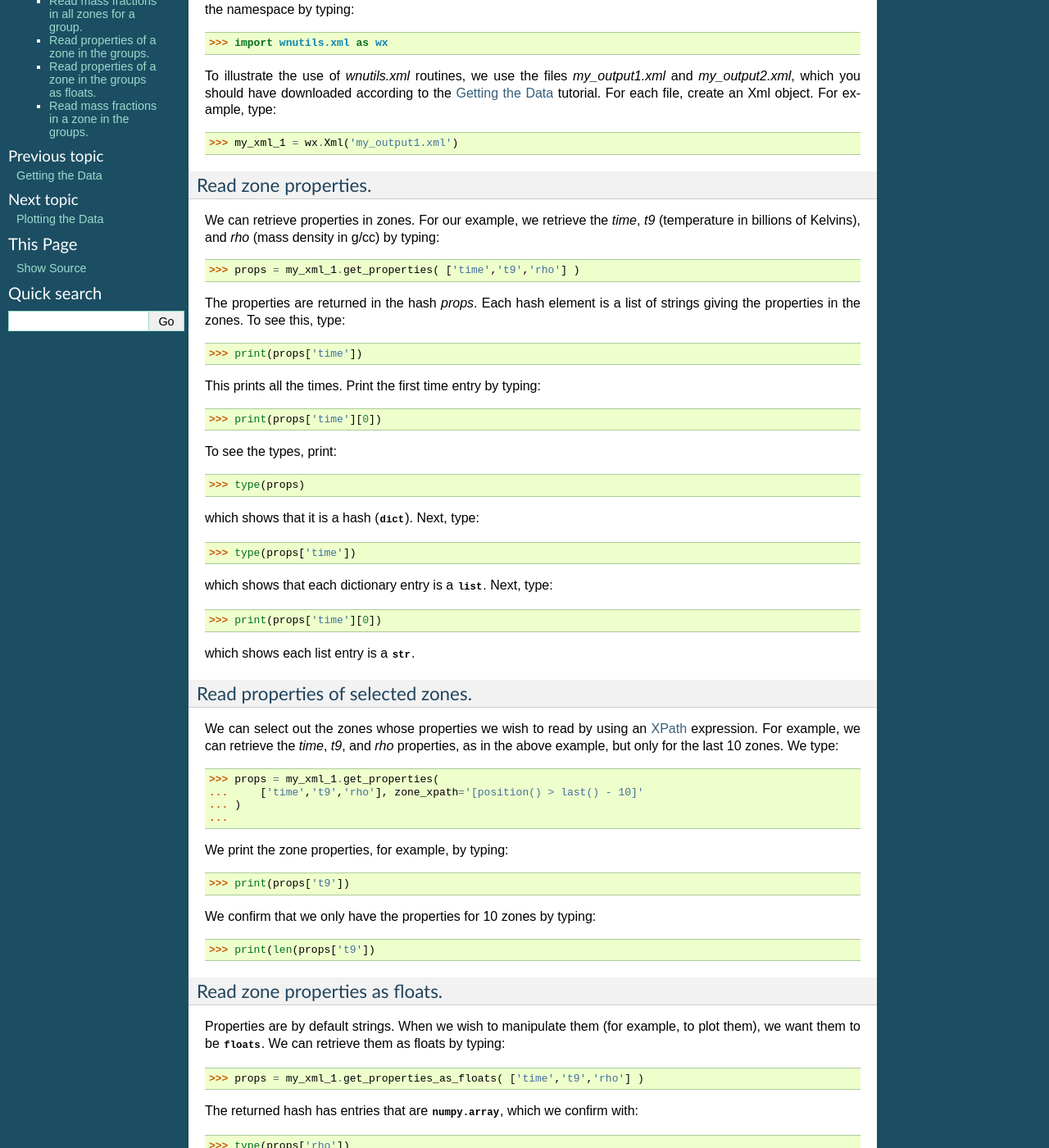
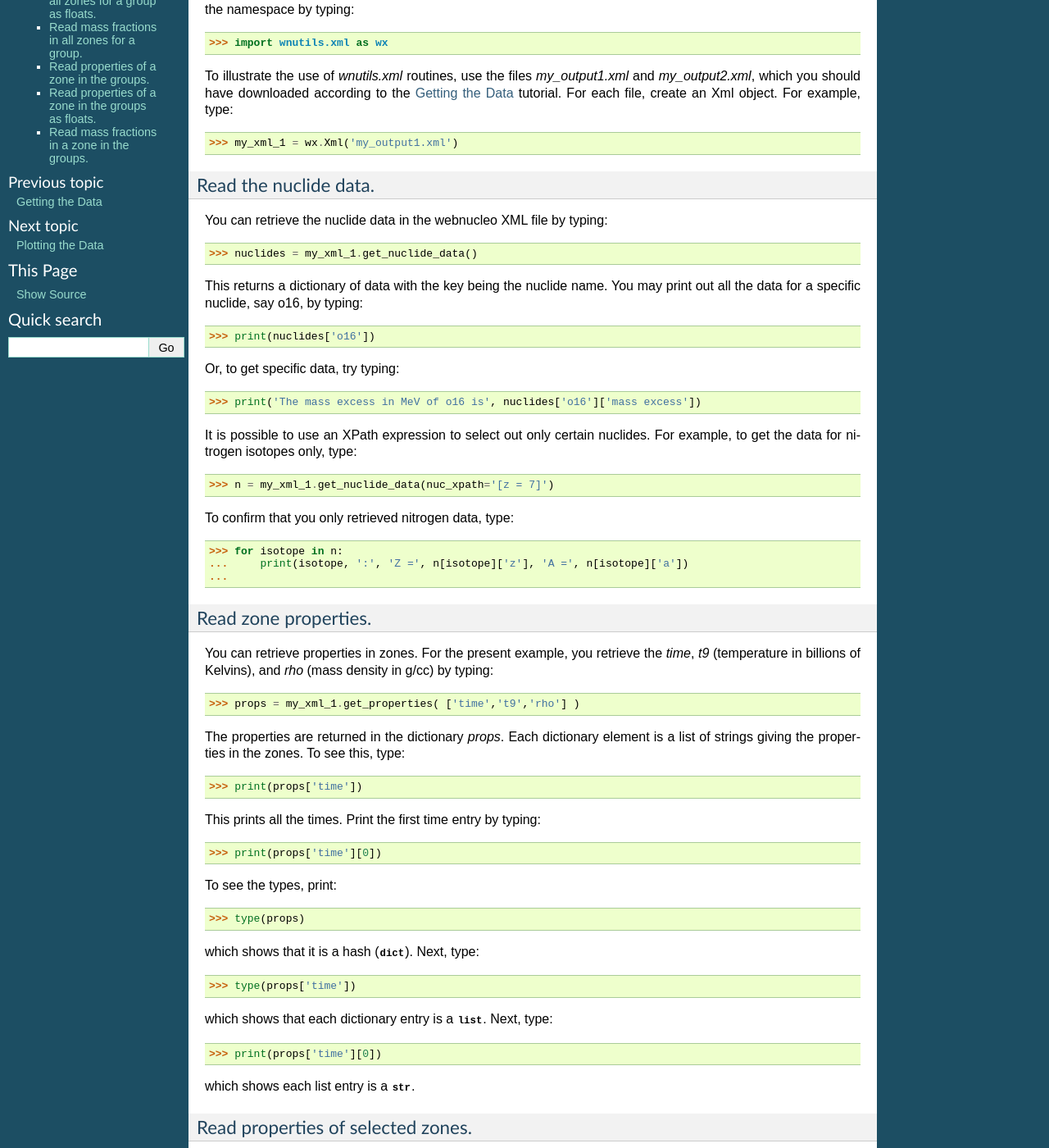
Before and after one commit to mbradle/wnutils, a Sphinx documentation site: the page built from doc/source/read_tutorial.rst, in a window 1280 px wide and 1400 px high, scrolled down 513 px. Shown: the whole window at 82% size. Built offline with Sphinx 7.4.7, drawn with Linux system fonts in a browser that asks for light colours; some of the changed text lies outside the part shown.

Commit message:
Add nuclide data retriever.  Use XPath.

```diff
--- a/doc/source/read_tutorial.rst
+++ b/doc/source/read_tutorial.rst
@@ -34,7 +34,7 @@
 
     >>> import wnutils.xml as wx
 
-To illustrate the use of `wnutils.xml` routines, we use the files
+To illustrate the use of `wnutils.xml` routines, use the files
 `my_output1.xml` and `my_output2.xml`,
 which you should have downloaded according to the
 :ref:`data` tutorial.  For each file, create an Xml object.  For example,
@@ -42,17 +42,45 @@
 
     >>> my_xml_1 = wx.Xml('my_output1.xml')
 
+Read the nuclide data.
+......................
+
+You can retrieve the nuclide data in the webnucleo XML file by typing::
+
+    >>> nuclides = my_xml_1.get_nuclide_data()
+
+This returns a dictionary of data with the key being the nuclide name.
+You may print out all the data for a specific nuclide, say o16, by typing::
+
+    >>> print(nuclides['o16'])
+
+Or, to get specific data, try typing::
+
+    >>> print('The mass excess in MeV of o16 is', nuclides['o16']['mass excess'])
+
+It is possible to use an XPath expression to select out only certain
+nuclides.  For example, to get the data for nitrogen isotopes only, type::
+
+    >>> n = my_xml_1.get_nuclide_data(nuc_xpath='[z = 7]')
+
+To confirm that you only retrieved nitrogen data, type::
+
+    >>> for isotope in n:
+    ...     print(isotope, ':', 'Z =', n[isotope]['z'], 'A =', n[isotope]['a'])
+    ...
+
 Read zone properties.
 .....................
 
-We can retrieve properties in zones.  For our example, we retrieve the
-`time`, `t9` (temperature in billions of Kelvins), and `rho` (mass density
-in g/cc) by typing::
+You can retrieve properties in zones.  For the present example,
+you retrieve the `time`, `t9` (temperature in billions of Kelvins),
+and `rho` (mass density in g/cc) by typing::
 
     >>> props = my_xml_1.get_properties( ['time','t9','rho'] )
 
-The properties are returned in the hash `props`.  Each hash element is
-a list of strings giving the properties in the zones.  To see this, type::
+The properties are returned in the dictionary `props`.  Each dictionary
+element is a list of strings giving the properties in the zones.
+To see this, type::
 
     >>> print(props['time'])
 
@@ -77,43 +105,43 @@
 Read properties of selected zones.
 ..................................
 
-We can select out the zones whose properties we wish to read by using
+You can select out the zones whose properties you wish to read by using
 an `XPath <https://www.w3.org/TR/1999/REC-xpath-19991116/>`_ expression.
-For example, we can retrieve the `time`, `t9`, and `rho` properties, as
-in the above example, but only for the last 10 zones.  We type::
+For example, you can retrieve the `time`, `t9`, and `rho` properties, as
+in the above example, but only for the last 10 zones.  Type::
 
     >>> props = my_xml_1.get_properties(
     ...     ['time','t9','rho'], zone_xpath='[position() > last() - 10]'
     ... )
     ...
 
-We print the zone properties, for example, by typing::
+You can print the zone properties, for example, by typing::
 
     >>> print(props['t9'])
 
-We confirm that we only have the properties for 10 zones by typing::
+Confirm that there are only the properties for 10 zones by typing::
 
     >>> print(len(props['t9'])
 
 Read zone properties as floats.
 ...............................
 
-Properties are by default strings.  When we wish to manipulate them
-(for example, to plot them), we want
-them to be :obj:`floats`.  We can retrieve them as floats by typing::
+Properties are by default strings.  When you wish to manipulate them
+(for example, to plot them), you want
+them to be :obj:`floats`.  You can retrieve them as floats by typing::
 
     >>> props = my_xml_1.get_properties_as_floats( ['time','t9','rho'] )
 
-The returned hash has entries that are :obj:`numpy.array`, which we confirm
+The returned hash has entries that are :obj:`numpy.array`, which you confirm
 with::
 
     >>> type(props['rho'])
 
-We can confirm that the array entries are floats by typing::
+You can confirm that the array entries are floats by typing::
 
     >>> type(props['rho'][0])
 
-We can print out the entries by typing::
+You can print out the entries by typing::
 
     >>> for i in range(len(props['time'])):
     ...     print(
@@ -129,13 +157,13 @@
 Read mass fractions in zones.
 .............................
 
-We can retrieve the mass fractions in zones.  For example, to get the
-mass fractions of o16, si28, and s36, we type::
+You can retrieve the mass fractions in zones.  For example, to get the
+mass fractions of o16, si28, and s36, type::
 
     >>> x = my_xml_1.get_mass_fractions(['o16','si28','s36'])
 
 The method returns a :obj:`dict` of :obj:`numpy.array`.  Each array element
-is a :obj:`float`.  We can print the mass fraction of silicon-28 in all
+is a :obj:`float`.  You can print the mass fraction of silicon-28 in all
 zones by typing::
 
     >>> print(x['si28'])
@@ -153,7 +181,7 @@
 
 It is often convenient to retrieve the abundances of the nuclei in
 a network file summed over proton number (`z`), neutron number (`n`),
-or mass number (`a`).  To do so, we can type::
+or mass number (`a`).  To do so, type::
 
     >>> y = my_xml_1.get_abundances_vs_nucleon_number()
 
@@ -329,7 +357,7 @@
 Read mass fractions in a zone in the groups.
 ............................................
 
-We can retrieve the mass fractions of specific species for a given zone in all
+You can retrieve the mass fractions of specific species for a given zone in all
 the iterable groups.  For example, to retrieve `o16`, `o17`, and `o18` in the
 zone with labels `1`, `0`, `0`, type::
 
```
Also changed, not shown: doc/source/wnutils.rst (+6 -6 lines), 2 other files.
